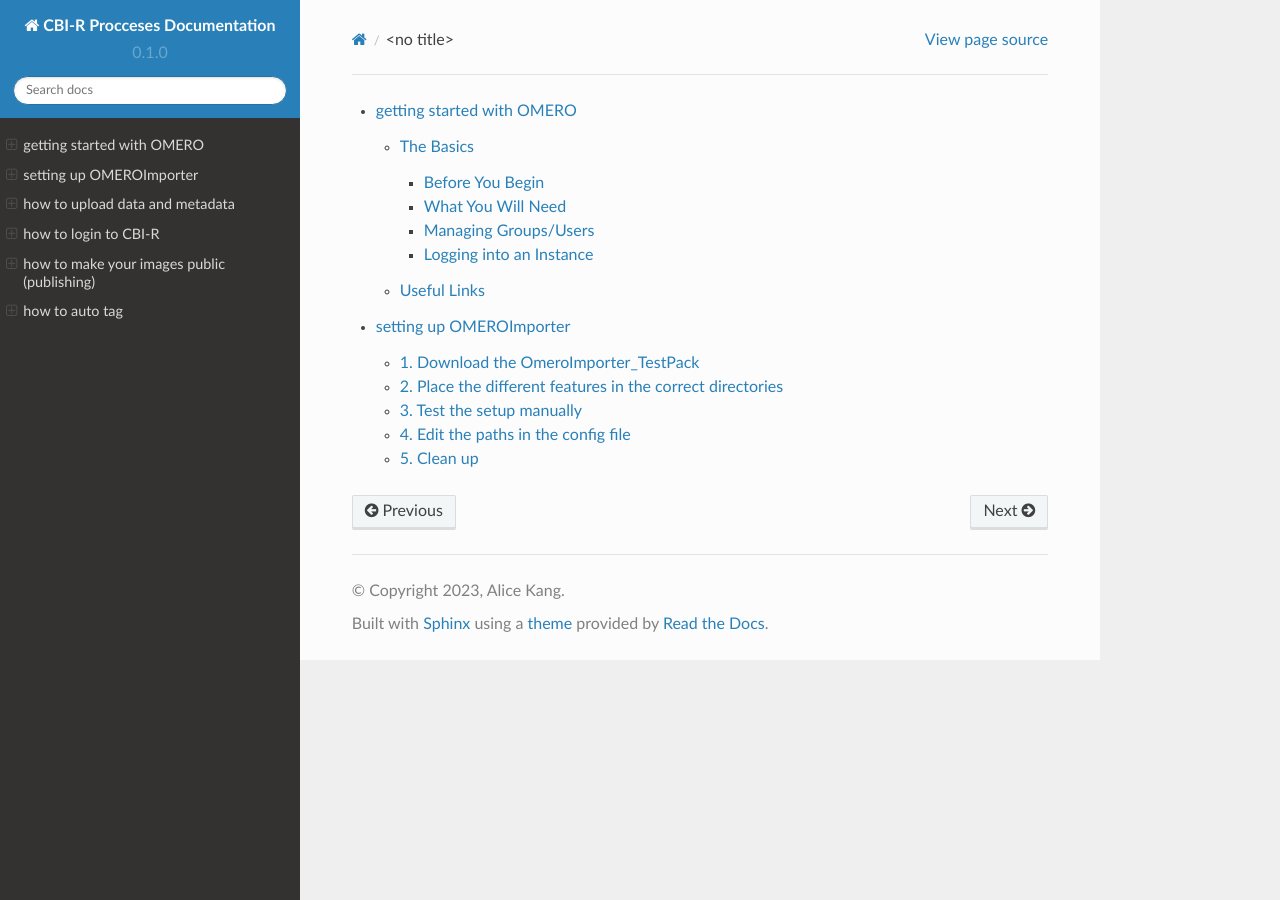
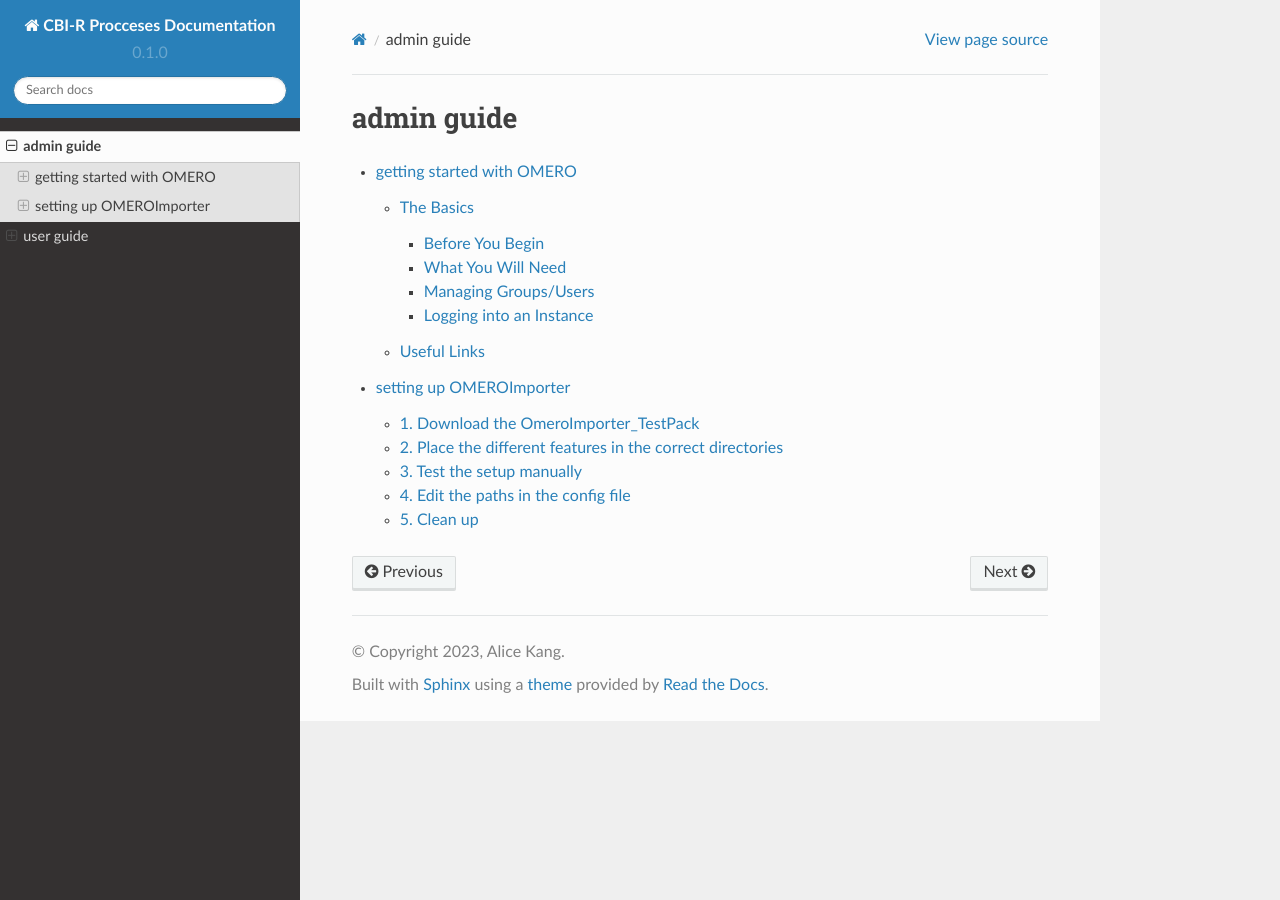
Before and after one commit to CBI-R/cbi-processes, a Sphinx documentation site: the page built from docs/source/admin-guide/index.rst, in a window 1280 px wide. Built offline with Sphinx 7.4.7 and the Read the Docs theme 2.0.0, drawn with Linux system fonts in a browser that asks for light colours.

Commit message:
add heading

```diff
--- a/docs/source/admin-guide/index.rst
+++ b/docs/source/admin-guide/index.rst
@@ -1,3 +1,7 @@
+===========
+admin guide
+===========
+
 .. toctree::
   :maxdepth: 3
 
--- a/docs/source/user-guide/index.rst
+++ b/docs/source/user-guide/index.rst
@@ -1,3 +1,7 @@
+==========
+user guide
+==========
+
 .. toctree::
   :maxdepth: 3
 
```
